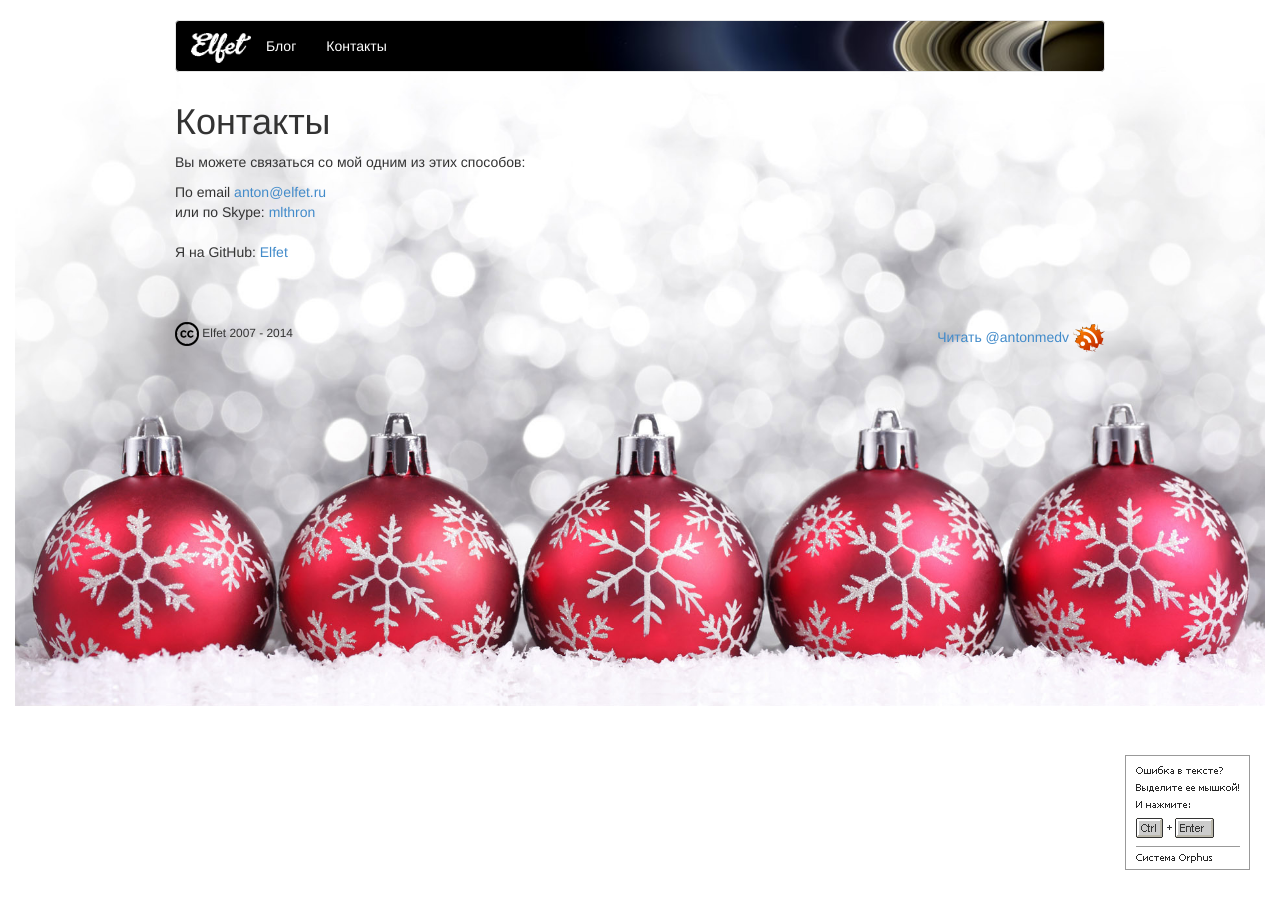
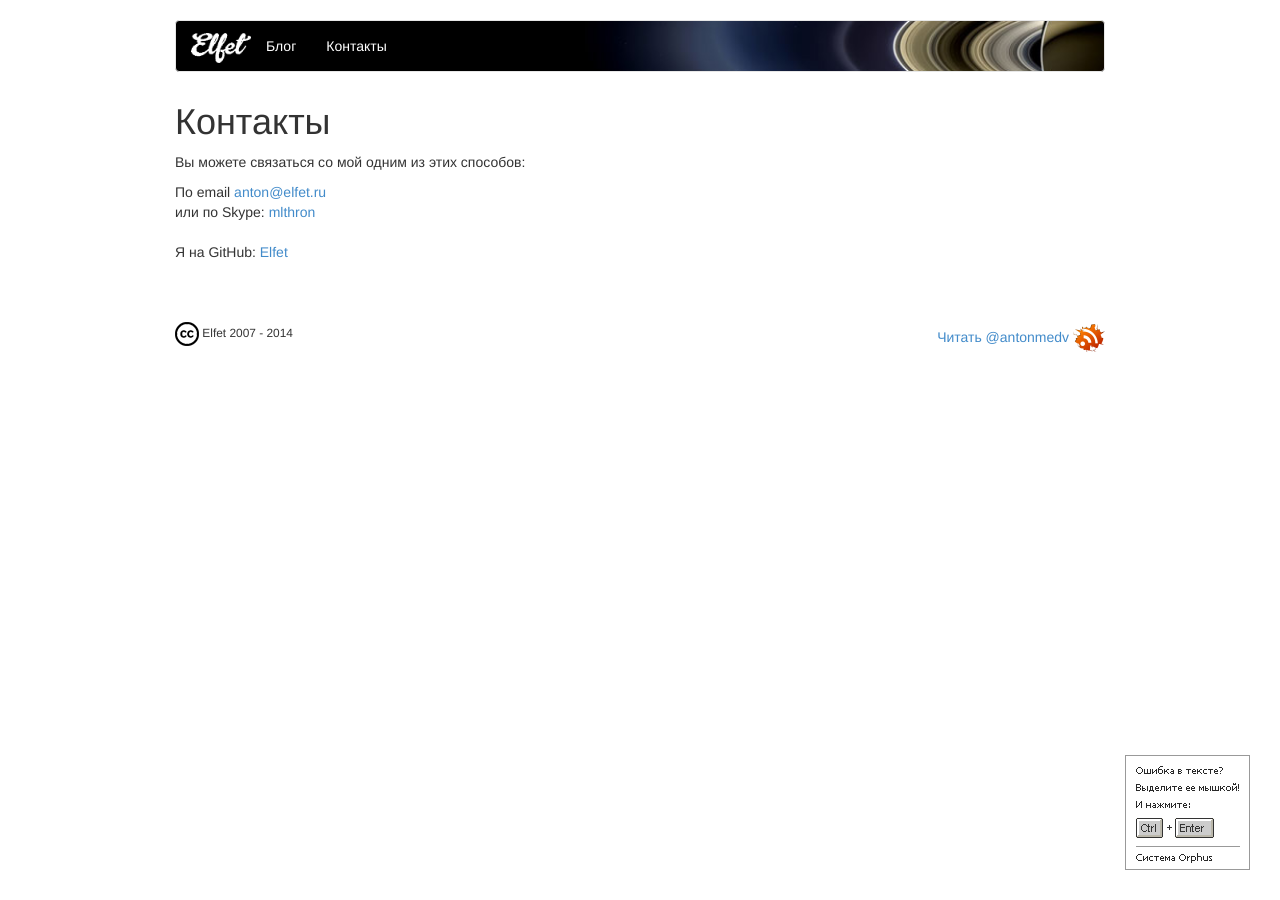
Before and after one commit to toFlash/medv.io, a Jekyll site: the page built from contacts.html, in a window 1280 px wide. Built offline with Jekyll 4.4.1, drawn with Linux system fonts in a browser that asks for light colours; Markdown is read by kramdown in place of the engine named in the settings; comment, search, counter and statistics services are not loaded.

Commit message:
Remove new year bg.

```diff
--- a/_layouts/default.html
+++ b/_layouts/default.html
@@ -17,16 +17,6 @@
     <link href="/css/theme.css" rel="stylesheet">
     <link href="/css/syntax.css" rel="stylesheet">
     <link href="/lib/google-code-prettify/prettify.css" rel="stylesheet">
-
-    <!-- 2014 -->
-    <style type="text/css">
-        body {
-            background: url('/assets/christmas.jpg') no-repeat;
-            background-position: bottom center;
-            background-size: contain;
-            padding-bottom: 300px;
-        }
-    </style>
 </head>
 
 <body>
```
